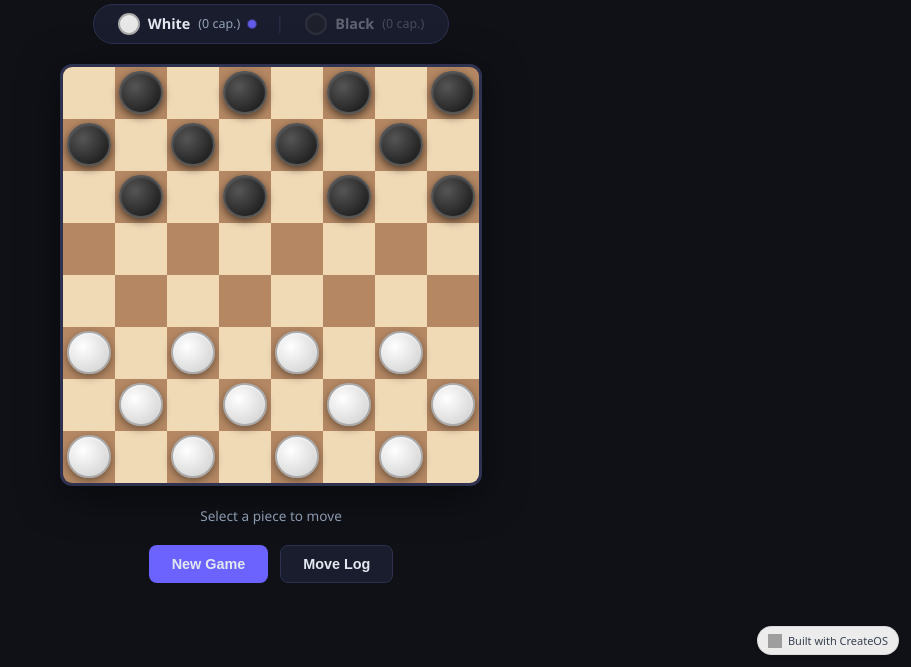
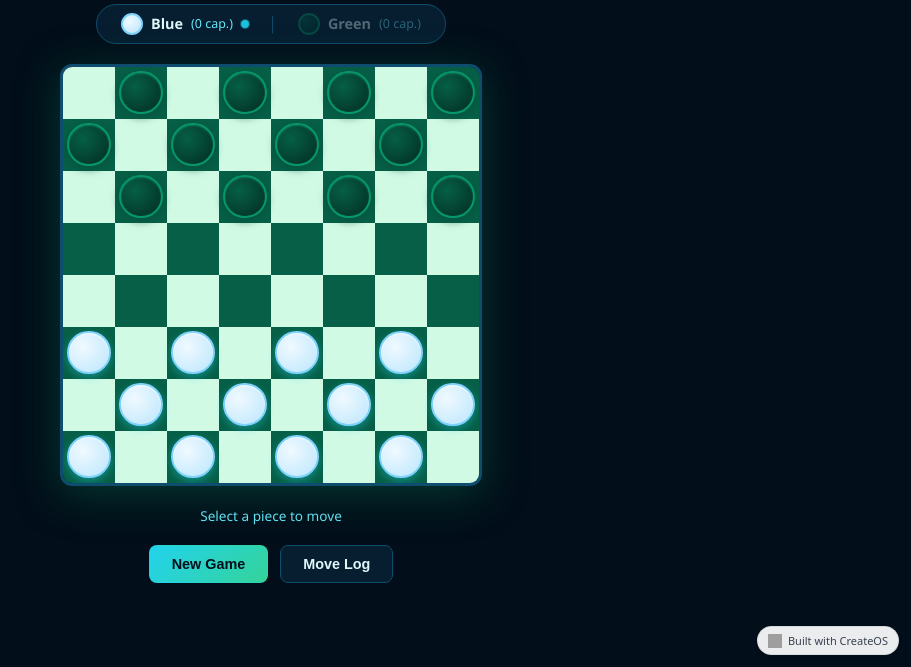
Before and after one commit to muku314115/checkerboard-arena, a plain HTML site: page index.html in a window 1280 px wide. Shown: the part 133-800 px from the top of the page, without its empty margins (369-1280 px from the left). Drawn offline with Linux system fonts and the light colour scheme; grey boxes are pictures that could not be loaded.

Commit message:
testing-12345

```diff
--- a/index.html
+++ b/index.html
@@ -6,25 +6,25 @@
   <title>Checkers</title>
   <style>
     :root {
-      --bg: #0f1117;
-      --surface: #1a1d2e;
-      --surface2: #252840;
-      --border: #2e3250;
-      --accent: #6c63ff;
-      --accent2: #ff6584;
-      --text: #e2e8f0;
-      --text2: #94a3b8;
-      --board-light: #f0d9b5;
-      --board-dark: #b58863;
-      --board-selected: #7fc97f;
-      --board-move: rgba(127, 201, 127, 0.45);
-      --board-capture: rgba(255, 100, 100, 0.35);
-      --p1: #e8e8e8;
+      --bg: #020f1a;
+      --surface: #061e30;
+      --surface2: #0a2d47;
+      --border: #0e4d6e;
+      --accent: #22d3ee;
+      --accent2: #34d399;
+      --text: #e0f7fa;
+      --text2: #67e8f9;
+      --board-light: #d1fae5;
+      --board-dark: #065f46;
+      --board-selected: #6ee7b7;
+      --board-move: rgba(110, 231, 183, 0.45);
+      --board-capture: rgba(251, 113, 133, 0.38);
+      --p1: #e0f2fe;
       --p1-king: #ffffff;
-      --p2: #2a2a2a;
-      --p2-king: #111111;
-      --p1-border: #aaaaaa;
-      --p2-border: #555555;
+      --p2: #064e3b;
+      --p2-king: #022c22;
+      --p1-border: #7dd3fc;
+      --p2-border: #059669;
       --radius: 12px;
       --cell: min(52px, 10.5vw);
     }
@@ -48,7 +48,7 @@
       font-size: clamp(1.6rem, 5vw, 2.4rem);
       font-weight: 700;
       letter-spacing: -0.5px;
-      background: linear-gradient(135deg, var(--accent), var(--accent2));
+      background: linear-gradient(135deg, #22d3ee, #34d399);
       -webkit-background-clip: text;
       -webkit-text-fill-color: transparent;
       background-clip: text;
@@ -81,8 +81,8 @@
       border: 2px solid;
       flex-shrink: 0;
     }
-    .chip-icon.p1 { background: var(--p1); border-color: var(--p1-border); }
-    .chip-icon.p2 { background: var(--p2); border-color: var(--p2-border); }
+    .chip-icon.p1 { background: radial-gradient(circle at 35% 35%, #f0f9ff, #bae6fd); border-color: var(--p1-border); }
+    .chip-icon.p2 { background: radial-gradient(circle at 35% 35%, #065f46, #022c22); border-color: var(--p2-border); }
 
     .turn-dot {
       width: 8px; height: 8px;
@@ -108,7 +108,7 @@
       border: 3px solid var(--border);
       border-radius: var(--radius);
       overflow: hidden;
-      box-shadow: 0 8px 40px rgba(0,0,0,0.5);
+      box-shadow: 0 8px 40px rgba(6,95,70,0.5);
     }
 
     .cell {
@@ -131,10 +131,10 @@
       background: var(--board-capture);
     }
     .cell.move-target:hover::after {
-      background: rgba(127, 201, 127, 0.65);
+      background: rgba(110, 231, 183, 0.65);
     }
-    .cell.last-from { box-shadow: inset 0 0 0 3px rgba(108,99,255,0.5); }
-    .cell.last-to   { box-shadow: inset 0 0 0 3px rgba(108,99,255,0.8); }
+    .cell.last-from { box-shadow: inset 0 0 0 3px rgba(34,211,238,0.45); }
+    .cell.last-to   { box-shadow: inset 0 0 0 3px rgba(34,211,238,0.85); }
 
     /* ── Pieces ───────────────────────────── */
     .piece {
@@ -150,14 +150,14 @@
       font-size: calc(var(--cell) * 0.35);
     }
     .piece.p1 {
-      background: radial-gradient(circle at 35% 35%, #ffffff, #cccccc);
+      background: radial-gradient(circle at 35% 35%, #f0f9ff, #bae6fd);
       border: 2px solid var(--p1-border);
-      box-shadow: 0 3px 8px rgba(0,0,0,0.4), inset 0 1px 2px rgba(255,255,255,0.8);
+      box-shadow: 0 3px 8px rgba(34,211,238,0.4), inset 0 1px 2px rgba(255,255,255,0.9);
     }
     .piece.p2 {
-      background: radial-gradient(circle at 35% 35%, #555555, #111111);
+      background: radial-gradient(circle at 35% 35%, #065f46, #022c22);
       border: 2px solid var(--p2-border);
-      box-shadow: 0 3px 8px rgba(0,0,0,0.6), inset 0 1px 2px rgba(255,255,255,0.15);
+      box-shadow: 0 3px 8px rgba(6,78,59,0.7), inset 0 1px 2px rgba(52,211,153,0.3);
     }
     .piece.king::after {
       content: '♛';
@@ -165,13 +165,13 @@
       font-size: calc(var(--cell) * 0.3);
       line-height: 1;
     }
-    .piece.p1.king::after { color: #b8860b; text-shadow: 0 1px 2px rgba(0,0,0,0.3); }
-    .piece.p2.king::after { color: #ffd700; text-shadow: 0 1px 2px rgba(0,0,0,0.5); }
+    .piece.p1.king::after { color: #0284c7; text-shadow: 0 1px 2px rgba(0,0,0,0.2); }
+    .piece.p2.king::after { color: #34d399; text-shadow: 0 1px 2px rgba(0,0,0,0.5); }
 
     .piece:hover { transform: scale(1.08); }
     .piece.selected-piece {
       transform: scale(1.12) translateY(-4%);
-      box-shadow: 0 6px 16px rgba(108,99,255,0.5), inset 0 1px 2px rgba(255,255,255,0.8);
+      box-shadow: 0 6px 18px rgba(34,211,238,0.6), inset 0 1px 2px rgba(255,255,255,0.8);
     }
 
     /* ── Controls ─────────────────────────── */
@@ -193,10 +193,10 @@
       cursor: pointer;
       transition: background 0.15s, transform 0.1s, box-shadow 0.15s;
     }
-    button:hover { background: var(--surface2); transform: translateY(-1px); box-shadow: 0 4px 12px rgba(0,0,0,0.3); }
+    button:hover { background: var(--surface2); transform: translateY(-1px); box-shadow: 0 4px 12px rgba(34,211,238,0.2); }
     button:active { transform: translateY(0); }
-    button.primary { background: var(--accent); border-color: transparent; }
-    button.primary:hover { background: #7b72ff; }
+    button.primary { background: linear-gradient(135deg, #22d3ee, #34d399); border-color: transparent; color: #020f1a; font-weight: 700; }
+    button.primary:hover { filter: brightness(1.1); }
 
     /* ── Status message ───────────────────── */
     #status {
@@ -276,14 +276,14 @@
 <div id="scorebar">
   <div class="player-indicator" id="p1-ind">
     <div class="chip-icon p1"></div>
-    <span>White</span>
+    <span>Blue</span>
     <span class="cap-count" id="p1-caps">(0 cap.)</span>
     <div class="turn-dot"></div>
   </div>
   <span style="color:var(--border)">│</span>
   <div class="player-indicator inactive" id="p2-ind">
     <div class="chip-icon p2"></div>
-    <span>Black</span>
+    <span>Green</span>
     <span class="cap-count" id="p2-caps">(0 cap.)</span>
     <div class="turn-dot"></div>
   </div>
```
